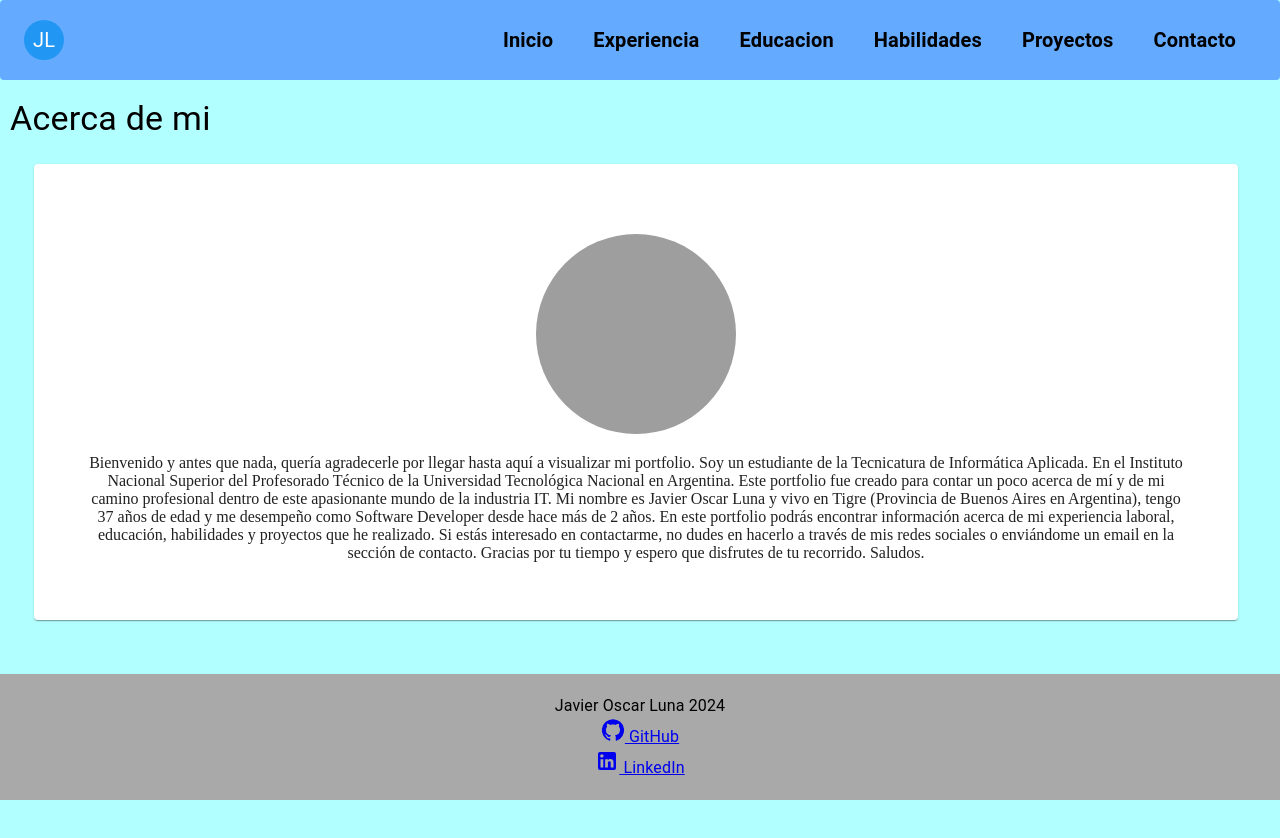
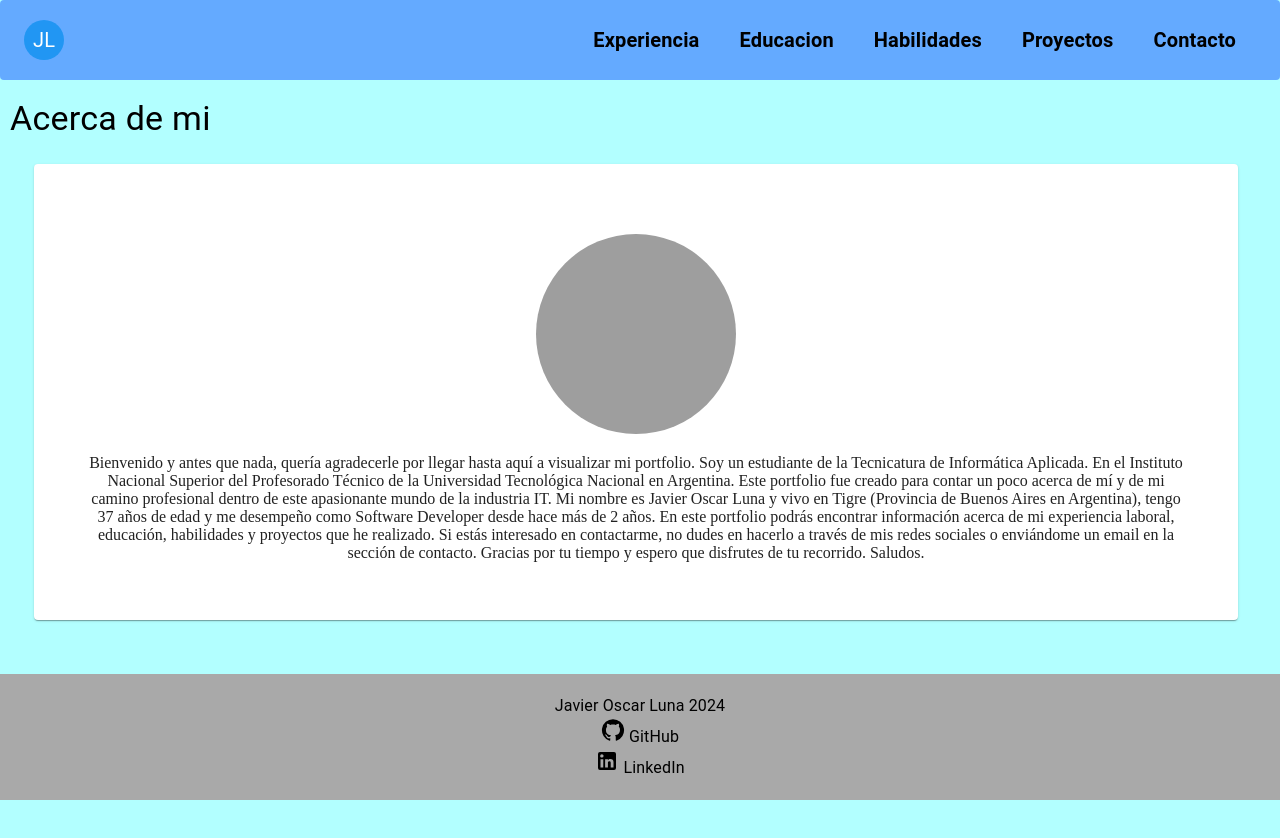
Before and after one commit to chuck002/resume, a React (Vite) app: page /#/ in a window 1280 px wide. Shown: the top 838 px of the page. Built offline with nearby package versions, Linux system fonts and the light colour scheme; grey boxes are pictures that could not be loaded.

Commit message:
Remove Inicio li

```diff
--- a/src/components/PageFooter/index.jsx
+++ b/src/components/PageFooter/index.jsx
@@ -11,10 +11,10 @@ function PageFooter() {
                     <Typography component="span">Javier Oscar Luna 2024</Typography>
                     </div>
                     <div>
-                    <a href={HomeJson.spanish.contact.github}><Typography component="span"><GitHubIcon /> GitHub</Typography></a>
+                    <a style={{color: 'inherit', textDecoration: 'none'}} href={HomeJson.spanish.contact.github}><Typography component="span"><GitHubIcon /> GitHub</Typography></a>
                     </div>
                     <div>
-                    <a href={HomeJson.spanish.contact.linkedin}><Typography component="span"><LinkedInIcon /> LinkedIn</Typography></a>
+                    <a style={{color: 'inherit', textDecoration: 'none'}} href={HomeJson.spanish.contact.linkedin}><Typography component="span"><LinkedInIcon /> LinkedIn</Typography></a>
                     </div>
                 </div>
     );
--- a/src/components/PageNavBar/index.jsx
+++ b/src/components/PageNavBar/index.jsx
@@ -11,14 +11,14 @@ function PageNavBar() {
         <>
             <div className="NavBar-Container">
                 <div className="NavBar-Container-Logo">
-                <Avatar sx={{ bgcolor: blue[500] }} aria-label="recipe">
+                <Link to="/" style={{color: 'inherit', textDecoration: 'none'}}><Avatar sx={{ bgcolor: blue[500] }} aria-label="recipe">
             JL
-          </Avatar>
+          </Avatar></Link>
 
                 </div>
                 <div className="NavBar-Container-Menu">
                     <ul>
-                        <li><Typography variant="h6"><Link to="/">Inicio</Link></Typography></li>
+                        {/*<li><Typography variant="h6"><Link to="/">Inicio</Link></Typography></li>*/}
                         <li><Typography variant="h6"><Link to="/Experience">Experiencia</Link></Typography></li>
                         <li><Typography variant="h6"><Link to="/Education">Educacion</Link></Typography></li>
                         <li><Typography variant="h6"><Link to="/Skills">Habilidades</Link></Typography></li>
```
